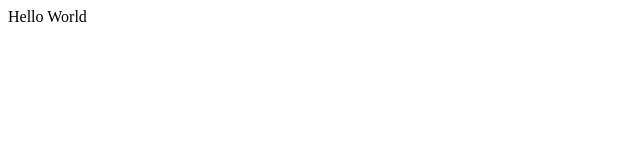
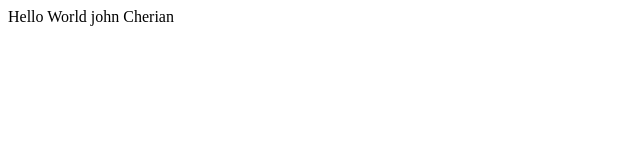
Before and after one commit to johncherian3031/GitHub.Net, a plain HTML site: page GitHub/Index.html in a window 1280 px wide. Shown: the whole page, without its empty margins (0-640 px from the left). Drawn offline with Linux system fonts and the light colour scheme.

Commit message:
change commit

```diff
--- a/GitHub/Index.html
+++ b/GitHub/Index.html
@@ -5,6 +5,6 @@
     <title></title>
 </head>
 <body>
-    Hello World
+    Hello World john Cherian
 </body>
 </html>
```
